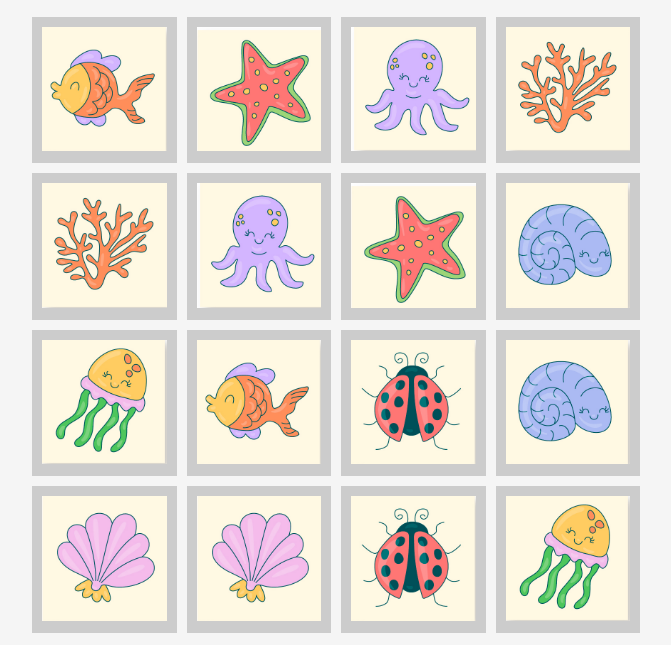
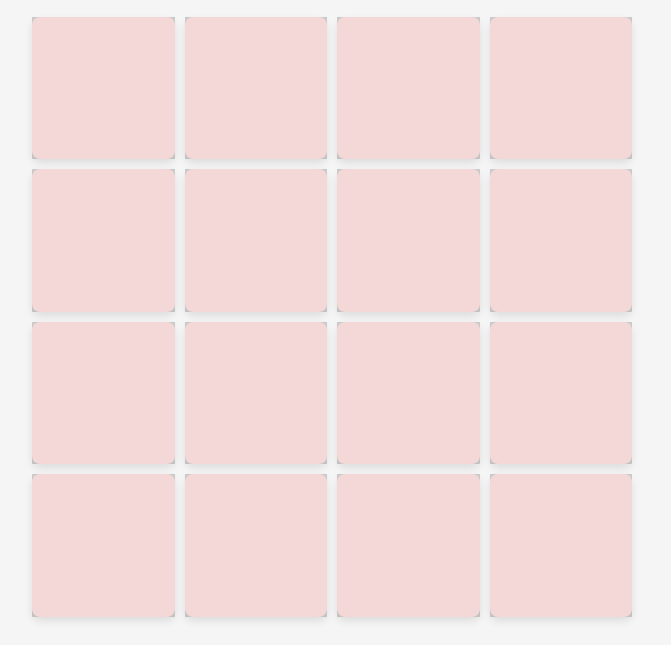
Before and after one commit to wilden5/memory-game, a website built with Vite: page index.html in a window 1280 px wide. Shown: the part 239-884 px from the top of the page, without its empty margins (308-979 px from the left). Built offline with nearby package versions, Linux system fonts and the light colour scheme.

Commit message:
feat: improve styles for game-board

```diff
--- a/src/components/game-board/game-board.css
+++ b/src/components/game-board/game-board.css
@@ -28,7 +28,34 @@
         position: relative;
         padding: 1rem;
 
+        perspective: 1000px;
+        transform-style: preserve-3d;
+        transition: transform 0.6s;
+
+        &.card-flipped {
+            transform: rotateY(180deg);
+        }
+
+        & .game-card__front,
         & .game-card__back {
+            width: 100%;
+            height: 100%;
+            backface-visibility: hidden;
+            border-radius: 0.8rem;
+            box-shadow: 0 0.4rem 0.8rem rgba(0, 0, 0, 0.1);
+        }
+
+        & .game-card__front {
+            position: absolute;
+            top: 0;
+            left: 0;
+            background-color: #f4d8d8;
+        }
+
+        & .game-card__back {
+            background-color: #ffffff;
+            transform: rotateY(180deg);
+
             & .game-card__image {
                 width: 100%;
                 height: 100%;
```
